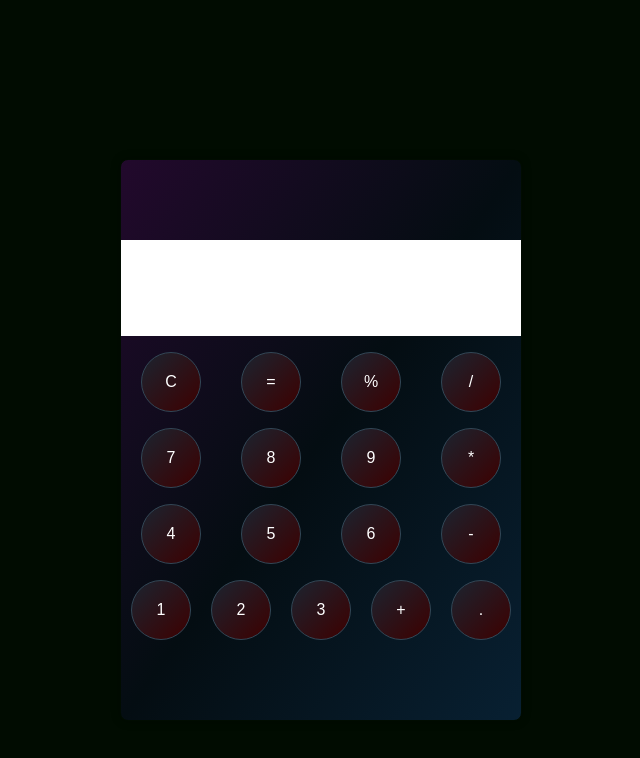
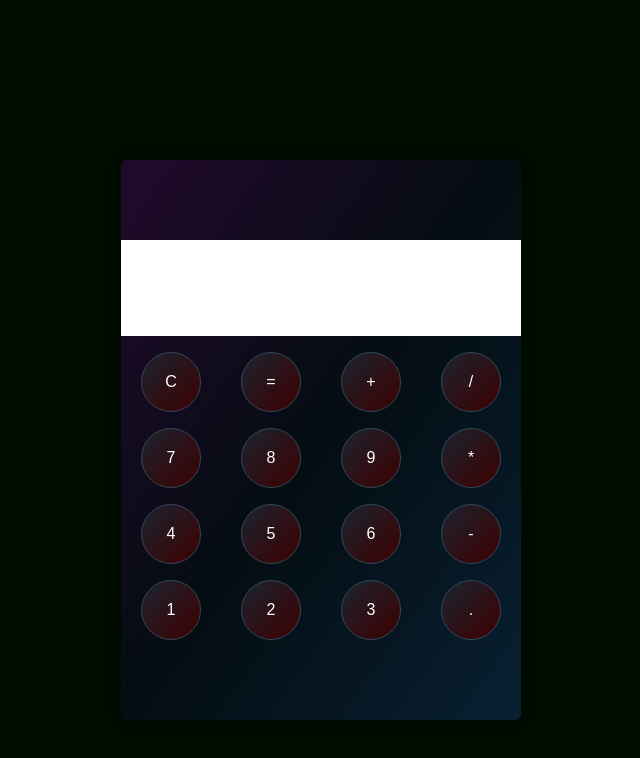
Before and after one commit to muaz-kedir/CodeAlpha_Capculator, a plain HTML site: page index.html in a window 1280 px wide. Shown: the whole page, without its empty margins (319-959 px from the left). Drawn offline with Linux system fonts and the light colour scheme.

Commit message:
Here the bug is fixed

```diff
--- a/index.html
+++ b/index.html
@@ -15,8 +15,8 @@
             <div class="firstRow">
                 <button class="btn btn_1" data-action="clear">C</button>
                 <button class="btn btn_equals" data-action="calculate">=</button>
-
-                <button class="btn btn_3" data-action="modulo">%</button>
+                <button class="btn btn_07" data-action="add">+</button>
+                <!-- <button class="btn btn_3" data-action="modulo">%</button> -->
                 <button class="btn btn_4" data-action="devide">/</button>
             </div>
             <div class="secondRow">
@@ -32,10 +32,10 @@
                 <button class="btn btn_03" data-action="substract">-</button>
             </div>
             <div class="fourthRow">
-                <button class="btn btn_04" data-action="clear">1</button>
-                <button class="btn btn_05" data-action="bracket">2</button>
-                <button class="btn btn_06" data-action="modulo">3</button>
-                <button class="btn btn_07" data-action="add">+</button>
+                <button class="btn btn_04">1</button>
+                <button class="btn btn_05">2</button>
+                <button class="btn btn_06">3</button>
+                <!-- <button class="btn btn_07" data-action="add">+</button> -->
                 <button class="btn btn_09">.</button>
             </div>
 
```
